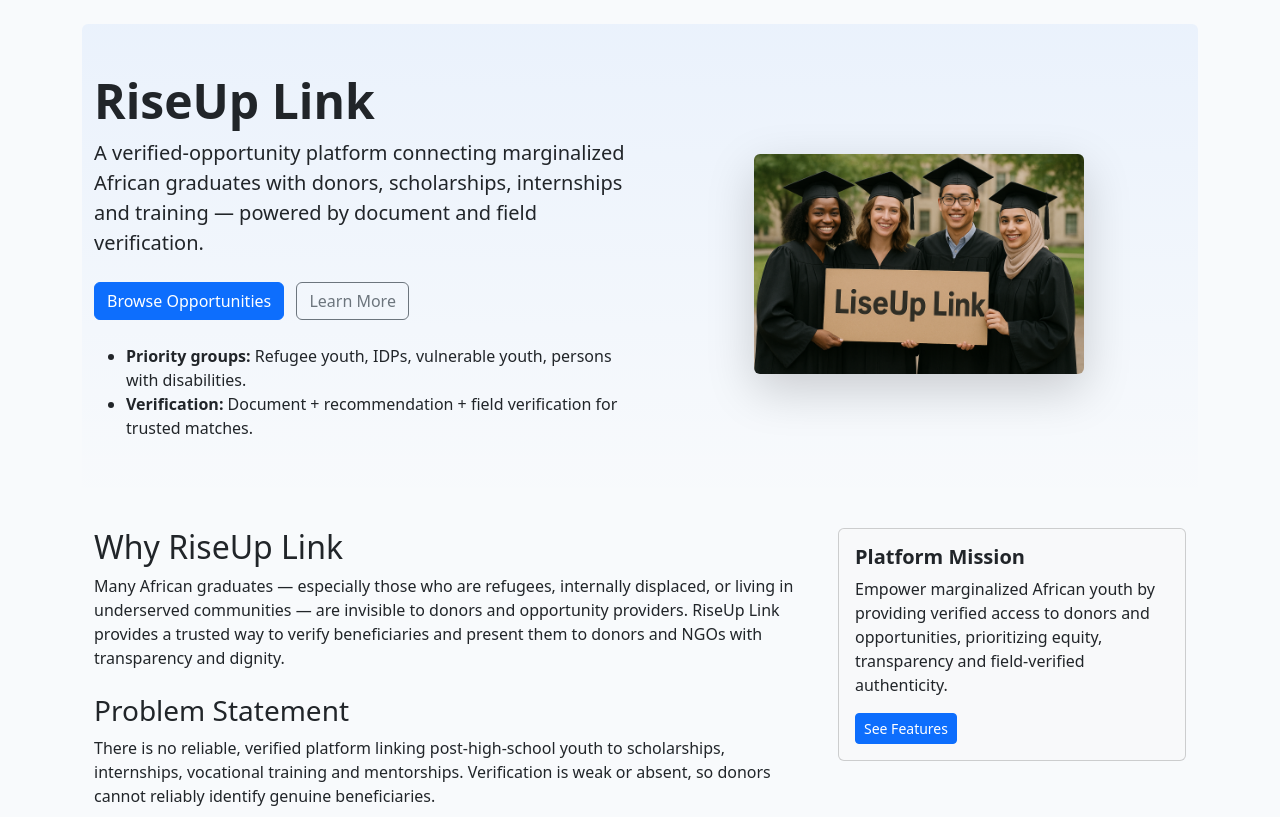
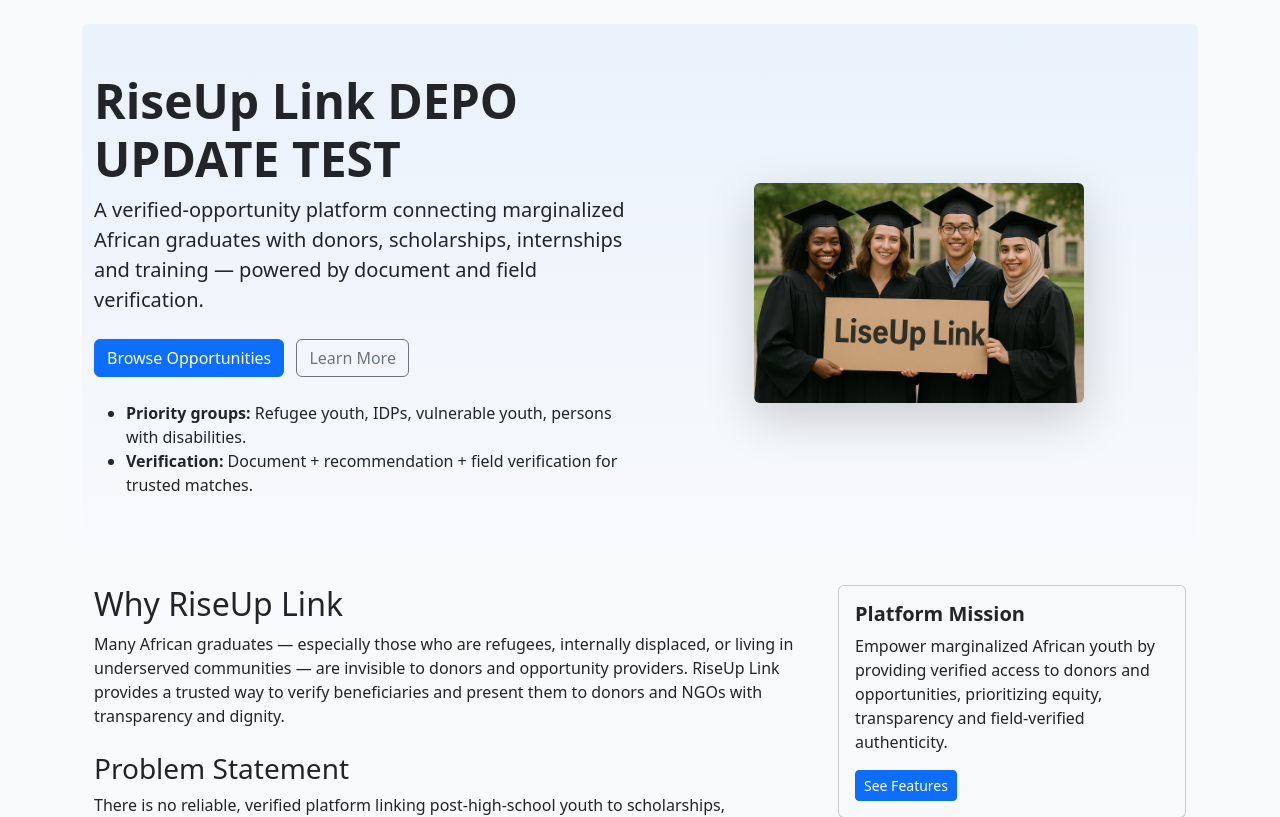
Before and after one commit to megaphet/RiseUpLink, a Flask app: page / in a window 1280 px wide. Shown: the part 56-873 px from the top of the page. Run offline with Flask 2, Linux system fonts and the light colour scheme; some libraries are stand-ins or nearby versions.

Commit message:
Adding DEPO UPADTE TEST next To RiseUpLink to test vercel Depo update handling

```diff
--- a/templates/index.html
+++ b/templates/index.html
@@ -4,7 +4,7 @@
     <div class="container">
       <div class="row align-items-center">
         <div class="col-lg-6">
-          <h1 class="display-5">RiseUp Link</h1>
+          <h1 class="display-5">RiseUp Link DEPO UPDATE TEST</h1>
           <p class="lead mb-4">A verified-opportunity platform connecting marginalized African graduates with donors, scholarships, internships and training — powered by document and field verification.</p>
           <p>
             <a class="btn btn-primary me-2" href="{{ url_for('list_opportunities') }}">Browse Opportunities</a>
```
